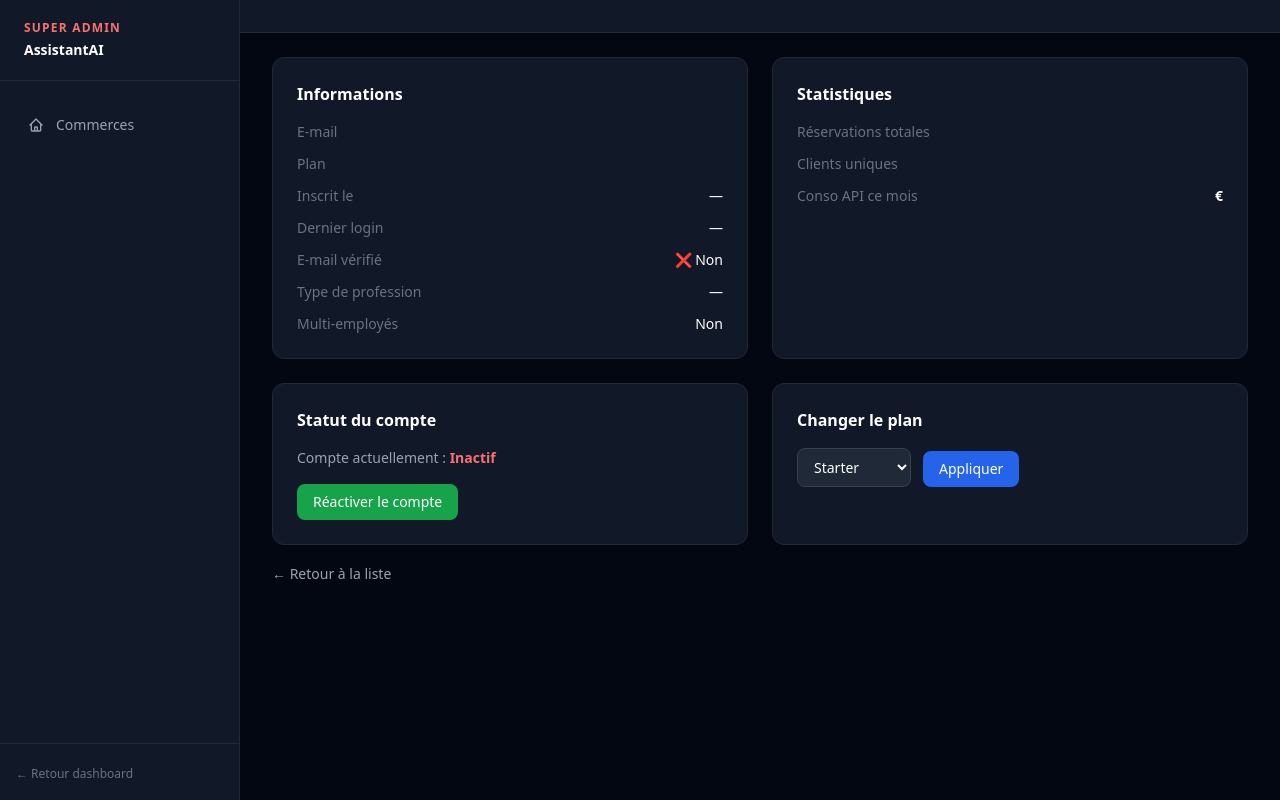
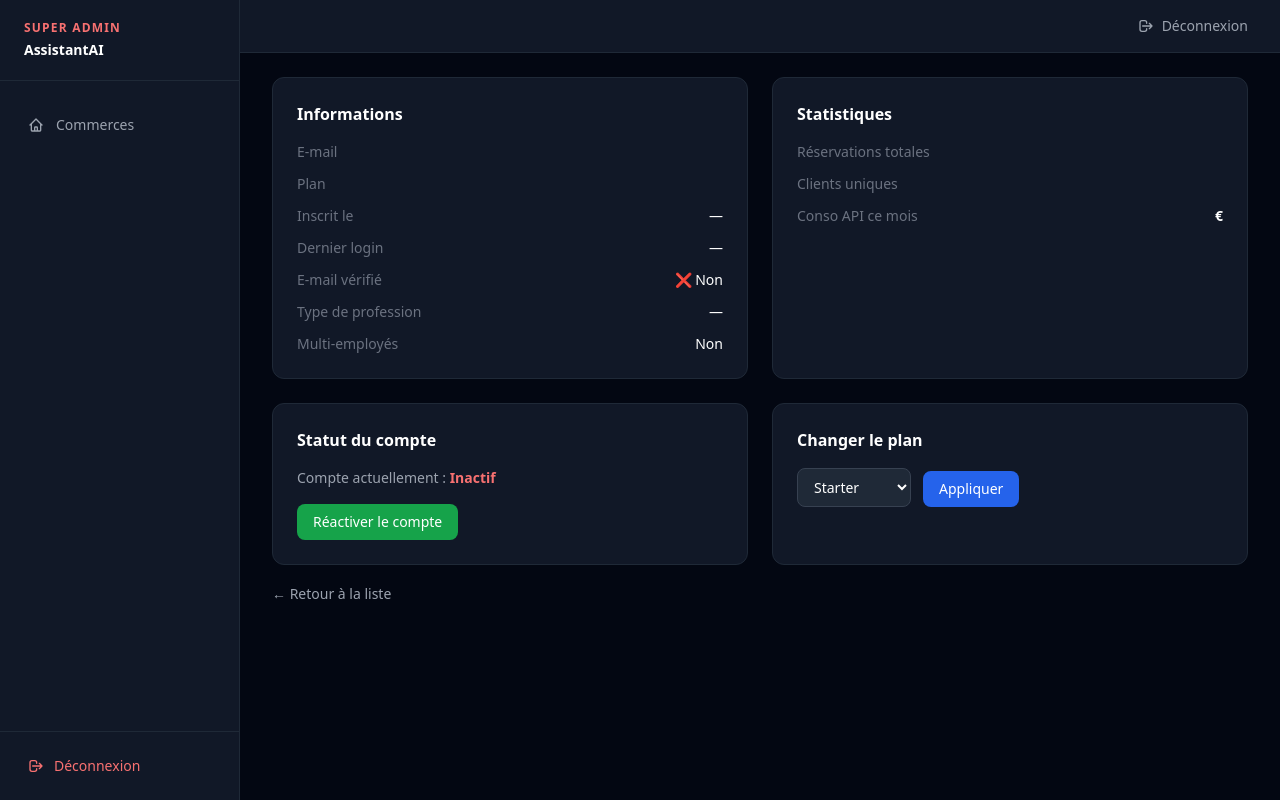
Before and after one commit to Thano02/assistantai, a FastAPI app: template templates/superadmin/business_detail.html in a window 1280 px wide. Run offline with FastAPI, Linux system fonts and the light colour scheme; the template is opened without the code that fills it, so the values that code supplies are empty; some libraries are stand-ins or nearby versions.

Commit message:
Add logout button to superadmin sidebar and header
Co-Authored-By: Claude Sonnet 4.6 <noreply@anthropic.com>

```diff
--- a/templates/superadmin/base.html
+++ b/templates/superadmin/base.html
@@ -25,8 +25,15 @@
         Commerces
       </a>
     </nav>
-    <div class="px-4 py-4 border-t border-gray-800">
-      <a href="/dashboard" class="text-xs text-gray-500 hover:text-gray-300">← Retour dashboard</a>
+    <div class="px-4 py-4 border-t border-gray-800 space-y-1">
+      <a href="/auth/logout"
+         class="flex items-center gap-2.5 px-3 py-2 rounded-lg text-sm text-red-400 hover:text-red-300 hover:bg-red-900/20 transition-colors">
+        <svg class="w-4 h-4" fill="none" stroke="currentColor" viewBox="0 0 24 24">
+          <path stroke-linecap="round" stroke-linejoin="round" stroke-width="2"
+            d="M17 16l4-4m0 0l-4-4m4 4H7m6 4v1a3 3 0 01-3 3H6a3 3 0 01-3-3V7a3 3 0 013-3h4a3 3 0 013 3v1"/>
+        </svg>
+        Déconnexion
+      </a>
     </div>
   </aside>
 
@@ -34,6 +41,14 @@
   <main class="flex-1 overflow-auto">
     <header class="bg-gray-900 border-b border-gray-800 px-8 py-4 flex items-center justify-between">
       <h1 class="font-semibold text-lg">{% block page_title %}Dashboard{% endblock %}</h1>
+      <a href="/auth/logout"
+         class="flex items-center gap-2 text-sm text-gray-400 hover:text-red-400 transition-colors">
+        <svg class="w-4 h-4" fill="none" stroke="currentColor" viewBox="0 0 24 24">
+          <path stroke-linecap="round" stroke-linejoin="round" stroke-width="2"
+            d="M17 16l4-4m0 0l-4-4m4 4H7m6 4v1a3 3 0 01-3 3H6a3 3 0 01-3-3V7a3 3 0 013-3h4a3 3 0 013 3v1"/>
+        </svg>
+        Déconnexion
+      </a>
     </header>
     <div class="px-8 py-6">
       {% block content %}{% endblock %}
```
